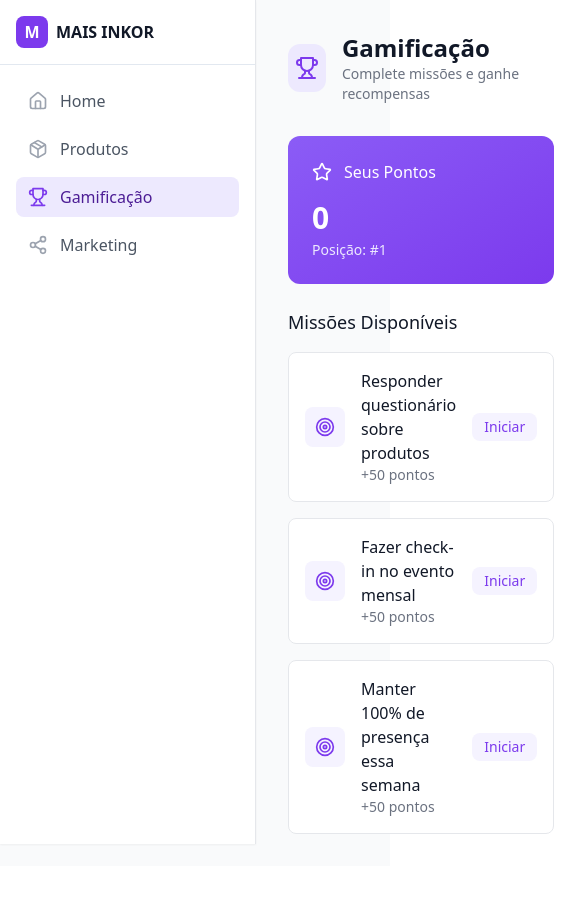
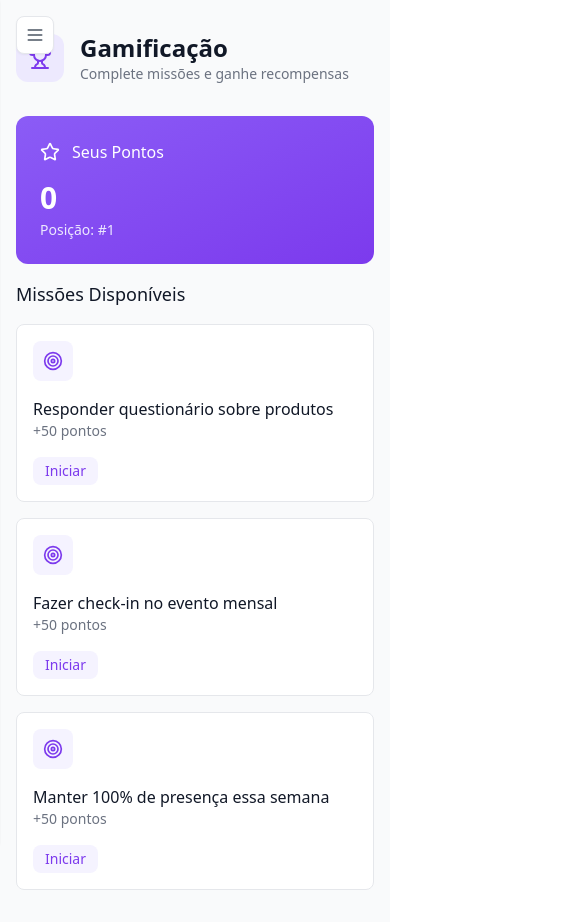
Before and after one commit to beatmakerzinho/mais-inkor-hub, a React (Vite) app: page /gamificacao in a window 390 px wide. Shown: the whole page, 585 px wide, since content can reach past the window. Before the commit the page ends 866 px from the top, so only its background shows below. Built offline with nearby package versions, Linux system fonts and the light colour scheme.

Commit message:
Implement mobile responsiveness
This commit makes the project responsive for mobile and tablet devices.  No specific implementation details are included in this commit message.

```diff
--- a/src/components/layout/MainLayout.tsx
+++ b/src/components/layout/MainLayout.tsx
@@ -1,4 +1,6 @@
 
+import { useState } from "react";
+import { Menu, X } from "lucide-react";
 import { SideNavigation } from "./SideNavigation";
 
 interface MainLayoutProps {
@@ -6,23 +8,51 @@ interface MainLayoutProps {
 }
 
 export function MainLayout({ children }: MainLayoutProps) {
+  const [isSidebarOpen, setIsSidebarOpen] = useState(false);
+
   return (
     <div className="min-h-screen bg-gray-50 font-sans">
+      {/* Mobile menu button */}
+      <div className="lg:hidden fixed top-4 left-4 z-50">
+        <button
+          onClick={() => setIsSidebarOpen(!isSidebarOpen)}
+          className="p-2 rounded-lg bg-white shadow-sm border border-gray-200"
+        >
+          {isSidebarOpen ? (
+            <X className="w-5 h-5 text-gray-600" />
+          ) : (
+            <Menu className="w-5 h-5 text-gray-600" />
+          )}
+        </button>
+      </div>
+
       <div className="flex">
         {/* Sidebar */}
-        <div className="fixed w-64 h-screen bg-white border-r border-gray-200 shadow-sm">
+        <div
+          className={`fixed lg:static inset-y-0 left-0 transform ${
+            isSidebarOpen ? "translate-x-0" : "-translate-x-full"
+          } lg:translate-x-0 transition-transform duration-300 ease-in-out w-64 h-screen bg-white border-r border-gray-200 shadow-sm z-40`}
+        >
           <div className="flex items-center gap-2 p-4 border-b">
             <div className="w-8 h-8 bg-mais-600 rounded-lg grid place-items-center">
               <span className="text-white font-semibold">M</span>
             </div>
             <span className="font-semibold text-gray-900">MAIS INKOR</span>
           </div>
-          <SideNavigation />
+          <SideNavigation onNavigate={() => setIsSidebarOpen(false)} />
         </div>
 
+        {/* Overlay */}
+        {isSidebarOpen && (
+          <div
+            className="fixed inset-0 bg-black bg-opacity-50 z-30 lg:hidden"
+            onClick={() => setIsSidebarOpen(false)}
+          />
+        )}
+
         {/* Main content */}
-        <main className="flex-1 ml-64">
-          <div className="container py-8">
+        <main className="flex-1 lg:ml-64">
+          <div className="container py-8 px-4 sm:px-6 lg:px-8">
             {children}
           </div>
         </main>
--- a/src/components/layout/SideNavigation.tsx
+++ b/src/components/layout/SideNavigation.tsx
@@ -1,6 +1,10 @@
 
 import { Home, Package, Trophy, Share2 } from "lucide-react";
 import { Link, useLocation } from "react-router-dom";
+
+interface SideNavigationProps {
+  onNavigate?: () => void;
+}
 
 const navigation = [
   { name: "Home", href: "/", icon: Home },
@@ -9,7 +13,7 @@ const navigation = [
   { name: "Marketing", href: "/marketing", icon: Share2 },
 ];
 
-export function SideNavigation() {
+export function SideNavigation({ onNavigate }: SideNavigationProps) {
   const location = useLocation();
 
   return (
@@ -20,6 +24,7 @@ export function SideNavigation() {
           <Link
             key={item.name}
             to={item.href}
+            onClick={onNavigate}
             className={`flex items-center gap-3 px-3 py-2 rounded-lg transition-all duration-200 group ${
               isActive
                 ? "bg-mais-100 text-mais-900"
--- a/src/pages/Gamificacao.tsx
+++ b/src/pages/Gamificacao.tsx
@@ -16,7 +16,7 @@ export default function Gamificacao() {
           </div>
         </div>
 
-        <div className="grid gap-6 sm:grid-cols-2 lg:grid-cols-3">
+        <div className="grid gap-4 sm:gap-6 grid-cols-1 sm:grid-cols-2 lg:grid-cols-3">
           <div className="bg-gradient-to-br from-mais-500 to-mais-600 rounded-xl p-6 text-white">
             <div className="flex items-center gap-3">
               <Star className="w-5 h-5" />
@@ -37,7 +37,7 @@ export default function Gamificacao() {
               ].map((mission, i) => (
                 <div
                   key={i}
-                  className="flex items-center gap-4 p-4 bg-white rounded-lg border border-gray-200"
+                  className="flex flex-col sm:flex-row items-start sm:items-center gap-4 p-4 bg-white rounded-lg border border-gray-200"
                 >
                   <div className="w-10 h-10 bg-mais-50 rounded-lg grid place-items-center">
                     <Target className="w-5 h-5 text-mais-600" />
--- a/src/pages/Marketing.tsx
+++ b/src/pages/Marketing.tsx
@@ -11,7 +11,7 @@ export default function Marketing() {
           Acesse e compartilhe materiais de divulgação
         </p>
 
-        <div className="mt-8 grid gap-6 sm:grid-cols-2 lg:grid-cols-3">
+        <div className="mt-8 grid gap-4 sm:gap-6 grid-cols-1 sm:grid-cols-2 lg:grid-cols-3">
           {[1, 2, 3, 4, 5, 6].map((i) => (
             <div
               key={i}
--- a/src/pages/Produtos.tsx
+++ b/src/pages/Produtos.tsx
@@ -6,7 +6,7 @@ export default function Produtos() {
   return (
     <MainLayout>
       <div className="animate-fadeIn">
-        <div className="flex items-center justify-between">
+        <div className="flex flex-col sm:flex-row sm:items-center sm:justify-between">
           <div>
             <h1 className="text-2xl font-semibold text-gray-900">Lista de Produtos</h1>
             <p className="mt-1 text-sm text-gray-500">
@@ -24,8 +24,7 @@ export default function Produtos() {
           <Search className="absolute left-3 top-2.5 h-5 w-5 text-gray-400" />
         </div>
 
-        <div className="mt-8 grid gap-6 sm:grid-cols-2 lg:grid-cols-3">
-          {/* Placeholder cards */}
+        <div className="mt-8 grid gap-4 sm:gap-6 grid-cols-1 sm:grid-cols-2 lg:grid-cols-3">
           {[1, 2, 3].map((i) => (
             <div key={i} className="bg-white rounded-xl shadow-sm border border-gray-200 p-4 hover:shadow-md transition-shadow">
               <div className="w-full h-48 bg-gray-100 rounded-lg mb-4" />
```
